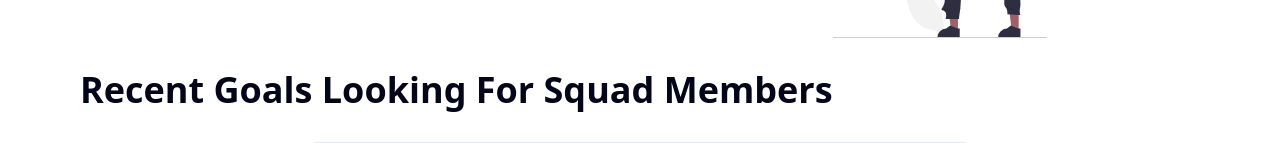
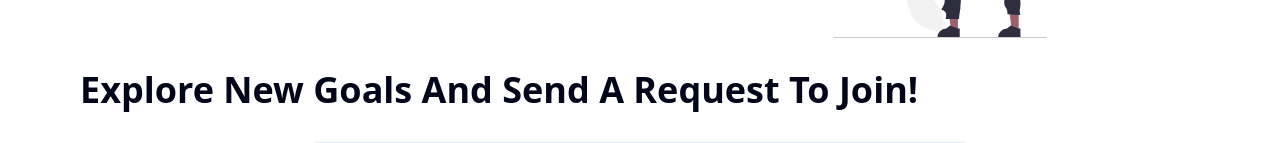
Before and after one commit to Shafin-A/SquadGoals, a Next.js app in the folder frontend/: page / in a window 1280 px wide. Shown: the part 474-617 px from the top of the page. Built offline with nearby package versions, Linux system fonts and the light colour scheme; no server answers.

Commit message:
Clear query client on sign out
- Also update text on front page

```diff
--- a/frontend/src/app/page.tsx
+++ b/frontend/src/app/page.tsx
@@ -45,7 +45,7 @@ export default async function Home() {
         </div>
         <div className="w-full mt-8">
           <h1 className="text-3xl md:text-4xl font-bold mb-4 text-center lg:text-left">
-            Recent Goals Looking For Squad Members
+            Explore New Goals And Send A Request To Join!
           </h1>
           <HydrationBoundary state={dehydrate(queryClient)}>
             <RecentGoals />
--- a/frontend/src/components/features/Header.tsx
+++ b/frontend/src/components/features/Header.tsx
@@ -16,10 +16,13 @@ import { auth } from "@/firebase";
 import { useRouter } from "next/navigation";
 import { useEffect, useState } from "react";
 import { NotificationDropdown } from "./NotificationDropdown";
+import { useQueryClient } from "@tanstack/react-query";
 
 export default function Header() {
   const router = useRouter();
   const [user, setUser] = useState(() => auth.currentUser);
+
+  const queryClient = useQueryClient();
 
   useEffect(() => {
     const unsubscribe = auth.onAuthStateChanged(setUser);
@@ -32,6 +35,7 @@ export default function Header() {
     try {
       await auth.signOut();
       document.cookie = "idToken=; path=/; max-age=0";
+      queryClient.clear();
       router.push("/");
     } catch (error) {
       console.error("Logout failed:", error);
```
